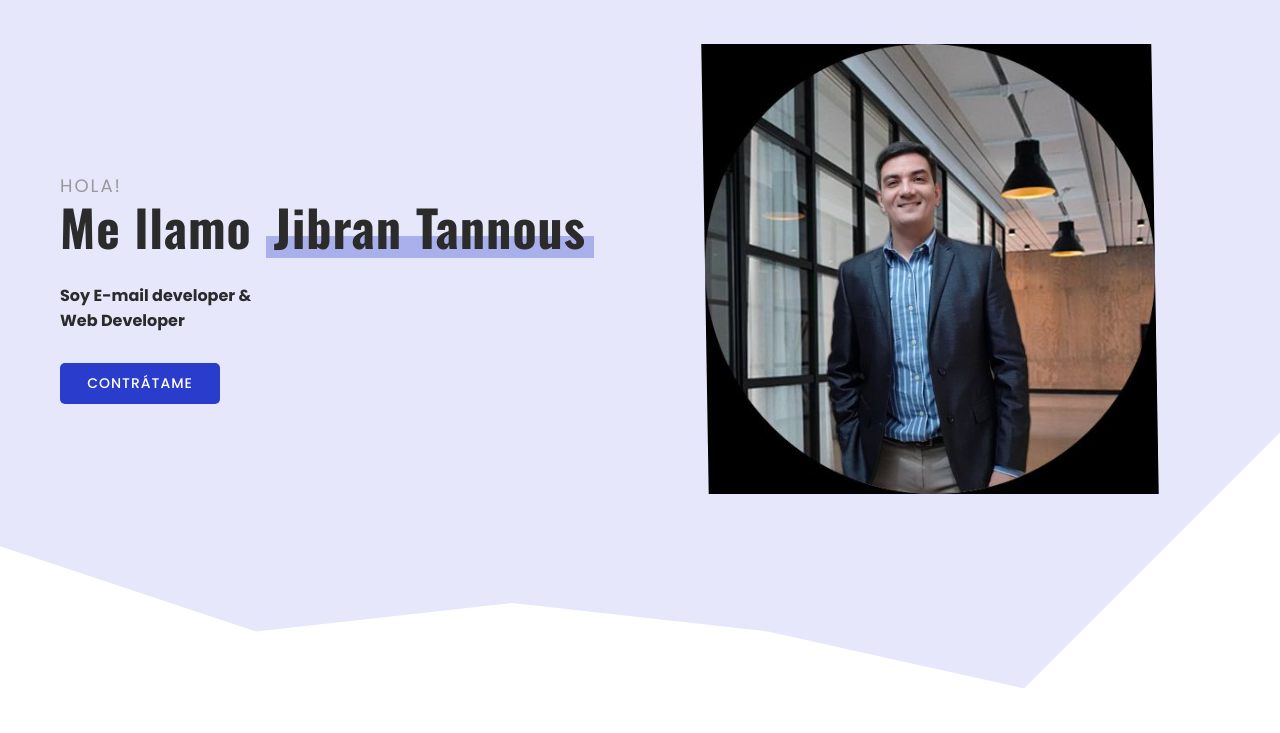
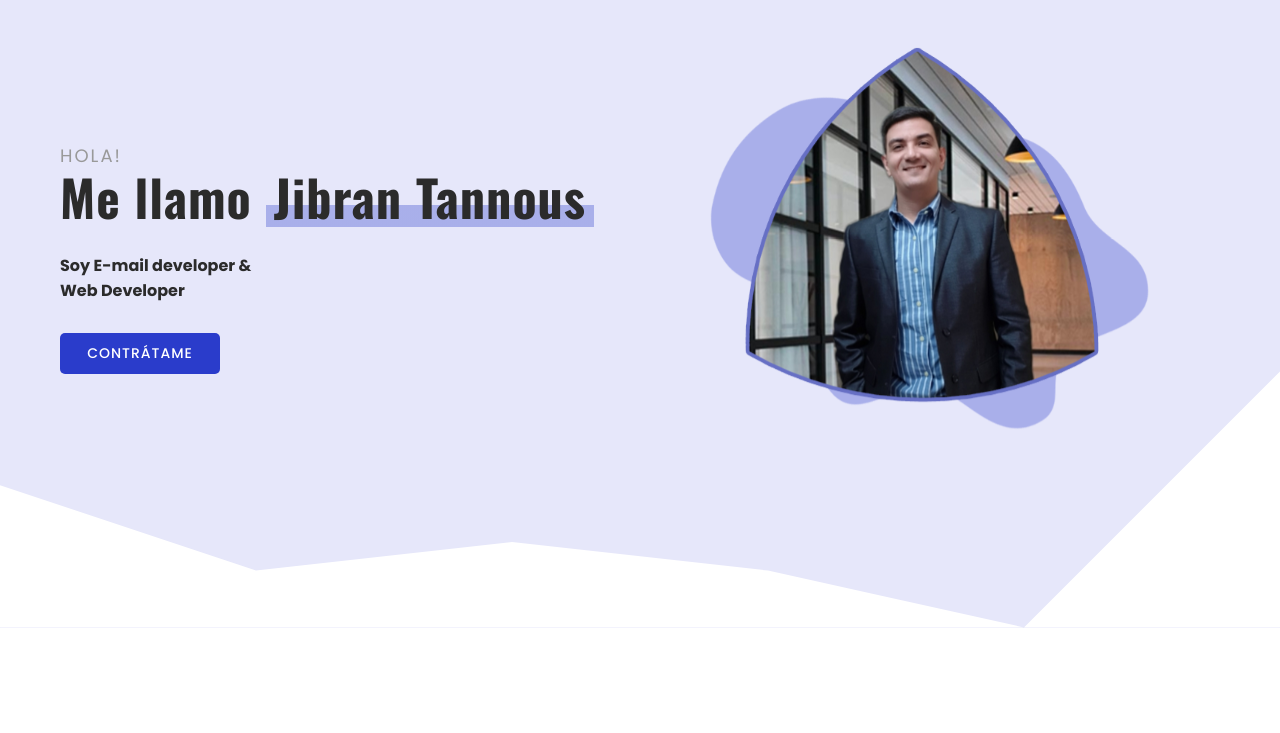
Before and after one commit to jibrantannous/jibrantannous.github.io, a plain HTML site: page index.html in a window 1280 px wide. Shown: the part 67-800 px from the top of the page. Drawn offline with nearby package versions, Linux system fonts and the light colour scheme.

Commit message:
jt-ft: Cambio de foto de hero

```diff
--- a/index.html
+++ b/index.html
@@ -91,7 +91,7 @@
                     </div>
                     <div class="hero__box">
                         <figure class="hero__figureBox">
-                            <img class="hero__figureImg" src="./src/img/photo5094007796797647273.jpg" alt="Foto de perfil">
+                            <img class="hero__figureImg" src="./src/img/jibranpic.png" alt="Foto de perfil">
                         </figure>
                     </div>
                 </div>
```
Also changed, not shown: src/img/jibranpic.png (added).
